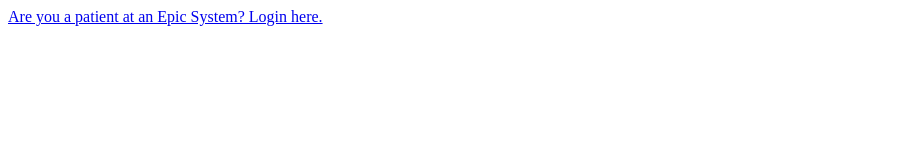
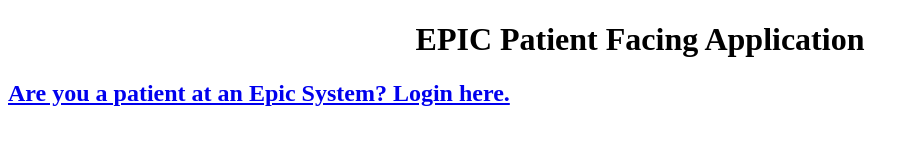
Before and after one commit to vinayk2005/epicpatientapp, a plain HTML site: page index.html in a window 1280 px wide. Shown: the whole page, without its empty margins (0-919 px from the left). Drawn offline with Linux system fonts and the light colour scheme.

Commit message:
Update index.html

```diff
--- a/index.html
+++ b/index.html
@@ -6,7 +6,8 @@
 </head>
 
 <body>
-	<a href="launch.html?iss=https://fhir.epic.com/interconnect-fhir-oauth/api/FHIR/R4&aud=">Are you a patient at an Epic System?  Login here.</a>
+<h1 align="center" class="container">EPIC Patient Facing Application</h1>
+<h2 class="container" align="left" ><a href="/launch?iss=https://fhir.epic.com/interconnect-fhir-oauth/api/FHIR/R4&aud=">Are you a patient at an Epic System?  Login here.</a></h2>
 </body>
 
 </html>
```
